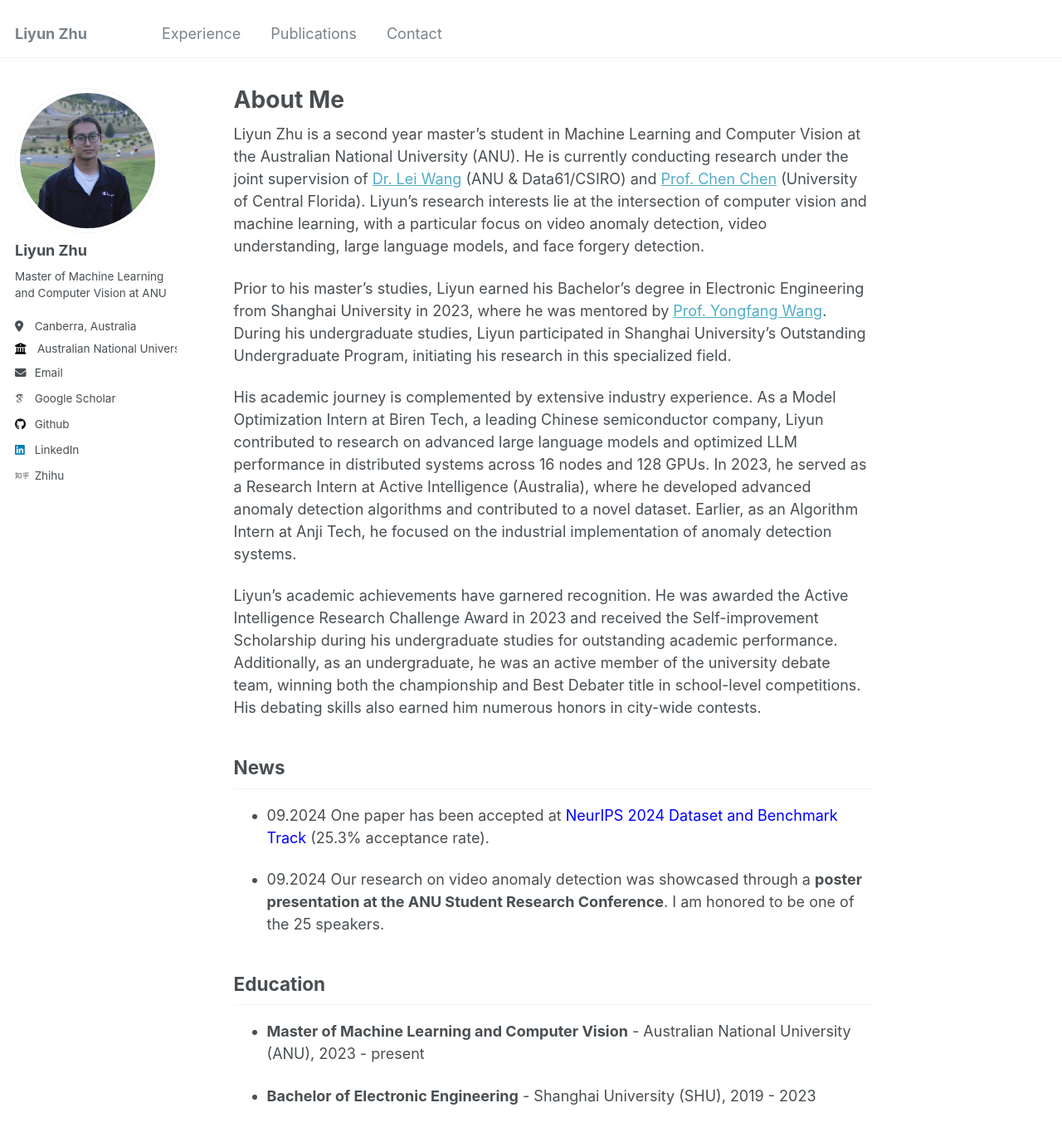
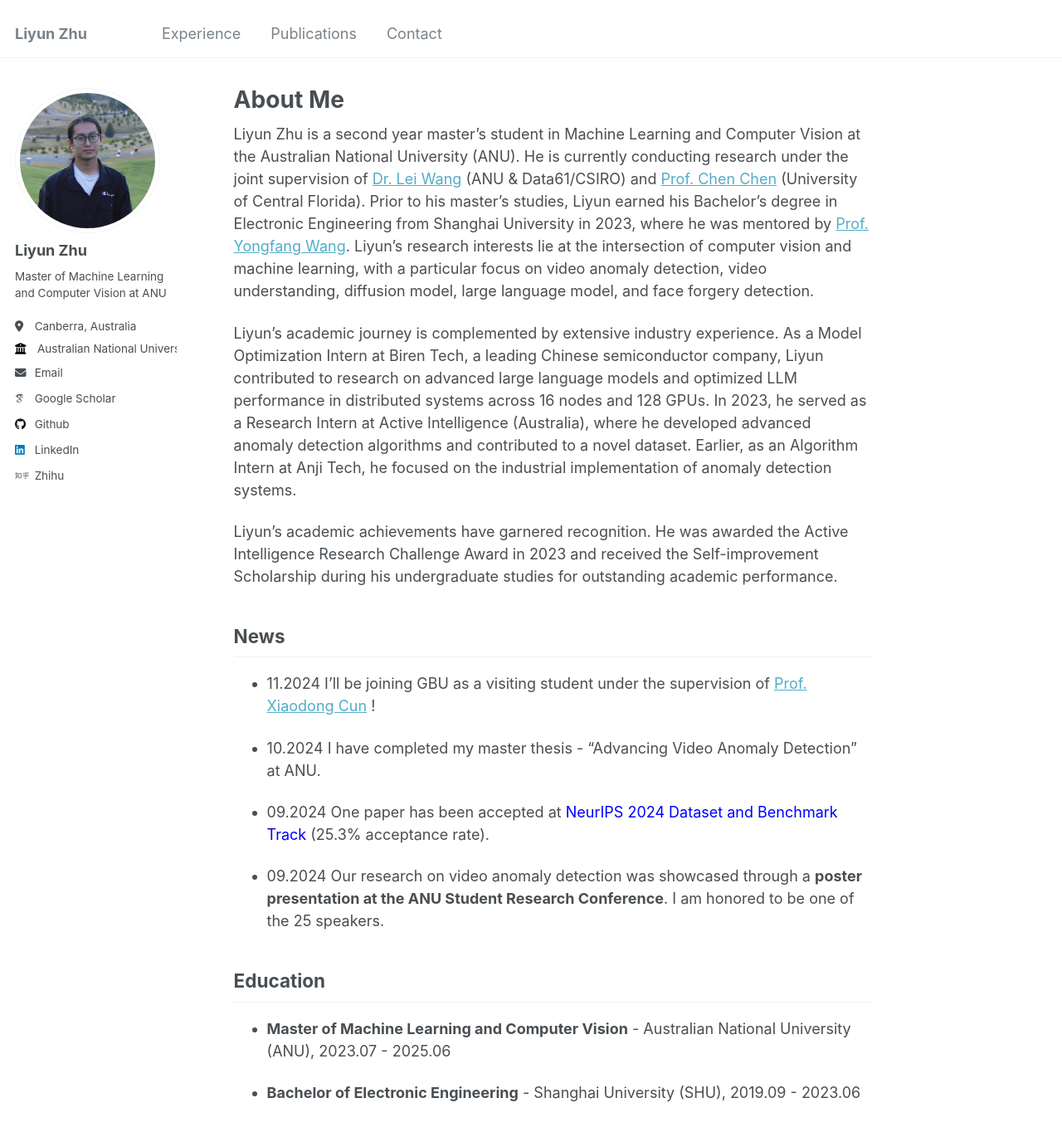
Before and after one commit to Tom-roujiang/liyun_zhu, a Jekyll site: the page built from _pages/about.md, in a window 1280 px wide and 1400 px high. Shown: the top 1370 px of the window at 83% size. Built offline with Jekyll 4.4.1, drawn with Linux system fonts in a browser that asks for light colours; some web fonts are replaced.

Commit message:
update 1029

```diff
--- a/_pages/about.md
+++ b/_pages/about.md
@@ -7,18 +7,23 @@ redirect_from:
   - /about.html
 ---
 
-Liyun Zhu is a second year master's student in Machine Learning and Computer Vision at the Australian National University (ANU). He is currently conducting research under the joint supervision of [Dr. Lei Wang](https://leiwangr.github.io) (ANU & Data61/CSIRO) and [Prof. Chen Chen](https://www.crcv.ucf.edu/chenchen/) (University of Central Florida). Liyun's research interests lie at the intersection of computer vision and machine learning, with a particular focus on video anomaly detection, video understanding, large language models, and face forgery detection.
+Liyun Zhu is a second year master's student in Machine Learning and Computer Vision at the Australian National University (ANU). He is currently conducting research under the joint supervision of [Dr. Lei Wang](https://leiwangr.github.io) (ANU & Data61/CSIRO) and [Prof. Chen Chen](https://www.crcv.ucf.edu/chenchen/) (University of Central Florida). Prior to his master's studies, Liyun earned his Bachelor's degree in Electronic Engineering from Shanghai University in 2023, where he was mentored by [Prof. Yongfang Wang](https://scie.shu.edu.cn/Prof/wangyf.htm). Liyun's research interests lie at the intersection of computer vision and machine learning, with a particular focus on video anomaly detection, video understanding, diffusion model, large language model, and face forgery detection.
 
-Prior to his master's studies, Liyun earned his Bachelor's degree in Electronic Engineering from Shanghai University in 2023, where he was mentored by [Prof. Yongfang Wang](https://scie.shu.edu.cn/Prof/wangyf.htm). During his undergraduate studies, Liyun participated in Shanghai University's Outstanding Undergraduate Program, initiating his research in this specialized field.
+<!-- During his undergraduate studies, Liyun participated in Shanghai University's Outstanding Undergraduate Program, initiating his research in this specialized field. -->
 
-His academic journey is complemented by extensive industry experience. As a Model Optimization Intern at Biren Tech, a leading Chinese semiconductor company, Liyun contributed to research on advanced large language models and optimized LLM performance in distributed systems across 16 nodes and 128 GPUs. In 2023, he served as a Research Intern at Active Intelligence (Australia), where he developed advanced anomaly detection algorithms and contributed to a novel dataset. Earlier, as an Algorithm Intern at Anji Tech, he focused on the industrial implementation of anomaly detection systems.
+Liyun's academic journey is complemented by extensive industry experience. As a Model Optimization Intern at Biren Tech, a leading Chinese semiconductor company, Liyun contributed to research on advanced large language models and optimized LLM performance in distributed systems across 16 nodes and 128 GPUs. In 2023, he served as a Research Intern at Active Intelligence (Australia), where he developed advanced anomaly detection algorithms and contributed to a novel dataset. Earlier, as an Algorithm Intern at Anji Tech, he focused on the industrial implementation of anomaly detection systems.
 
 <!-- In recognition of his achievements, Liyun Zhu was honored as the recipient of the Active Intelligence Research Challenge Award in 2023. During his undergraduate studies, he was awarded the Self-improvement Scholarship for his outstanding academic achievements.  -->
 
-Liyun's academic achievements have garnered recognition. He was awarded the Active Intelligence Research Challenge Award in 2023 and received the Self-improvement Scholarship during his undergraduate studies for outstanding academic performance. Additionally, as an undergraduate, he was an active member of the university debate team, winning both the championship and Best Debater title in school-level competitions. His debating skills also earned him numerous honors in city-wide contests.
+Liyun's academic achievements have garnered recognition. He was awarded the Active Intelligence Research Challenge Award in 2023 and received the Self-improvement Scholarship during his undergraduate studies for outstanding academic performance.
+
+<!-- Additionally, as an undergraduate, he was an active member of the university debate team, winning both the championship and Best Debater title in school-level competitions. His debating skills also earned him numerous honors in city-wide contests. -->
 
 ## News
 
+* 11.2024 I’ll be joining GBU as a visiting student under the supervision of [Prof. Xiaodong Cun](https://vinthony.github.io/academic/) !
+
+* 10.2024 I have completed my master thesis - "Advancing Video Anomaly Detection" at ANU.
 
 * 09.2024 One paper has been accepted at <span style="color: blue;">NeurIPS 2024 Dataset and Benchmark Track</span> (25.3% acceptance rate).
 
@@ -27,9 +32,9 @@ Liyun's academic achievements have garnered recognition. He was awarded the Acti
 
 ## Education
 
-* **Master of Machine Learning and Computer Vision** - Australian National University (ANU), 2023 - present
+* **Master of Machine Learning and Computer Vision** - Australian National University (ANU), 2023.07 - 2025.06
 
-* **Bachelor of Electronic Engineering** - Shanghai University (SHU), 2019 - 2023
+* **Bachelor of Electronic Engineering** - Shanghai University (SHU), 2019.09 - 2023.06
 
 <!-- Liyun Zhu is currently pursuing a Master's degree in Machine Learning and Computer Vision at the Australian National University. He is under the guidance of [Dr. Lei Wang](https://leiwangr.github.io) (ANU) and Prof. Chen Chen (UCF).
 
```
Also changed, not shown: _pages/experience.md (+4 -2 lines), _pages/publications.md (+1 -1 lines).
